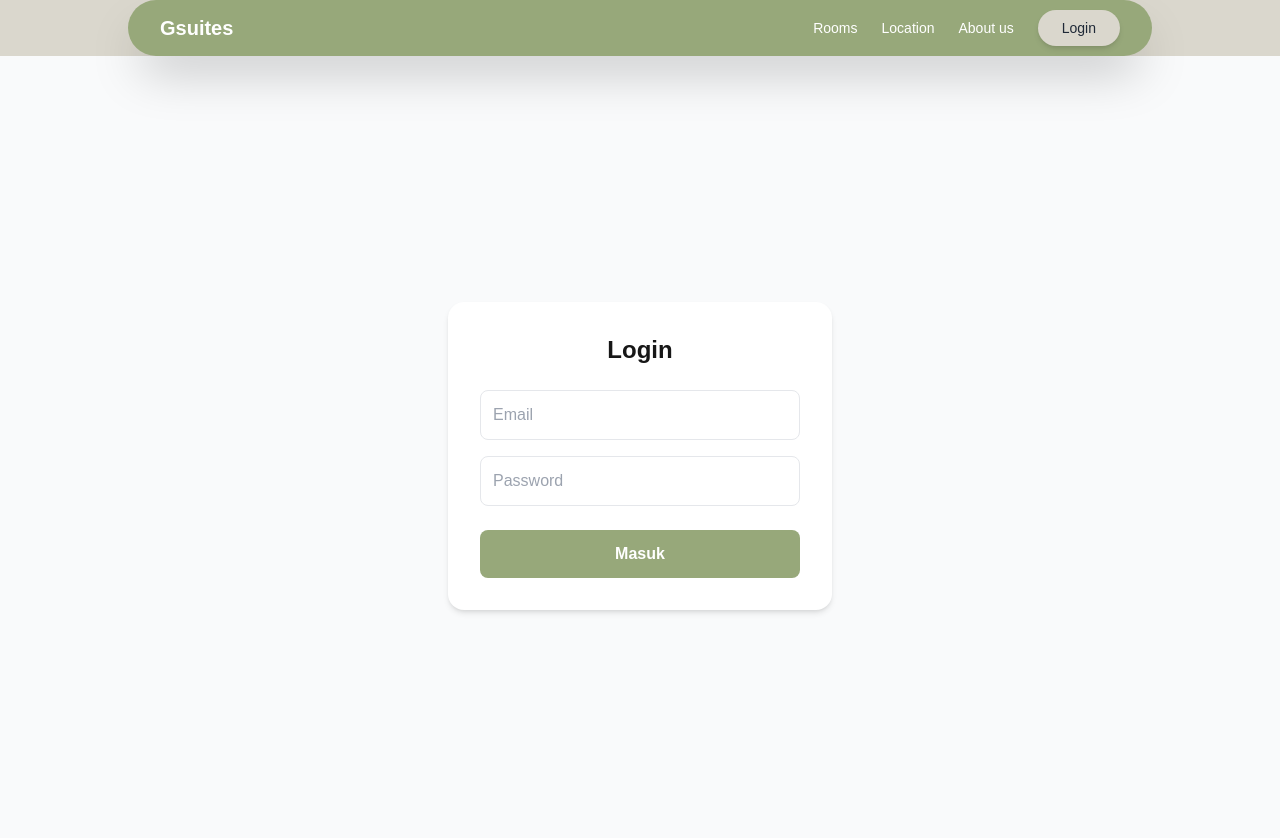
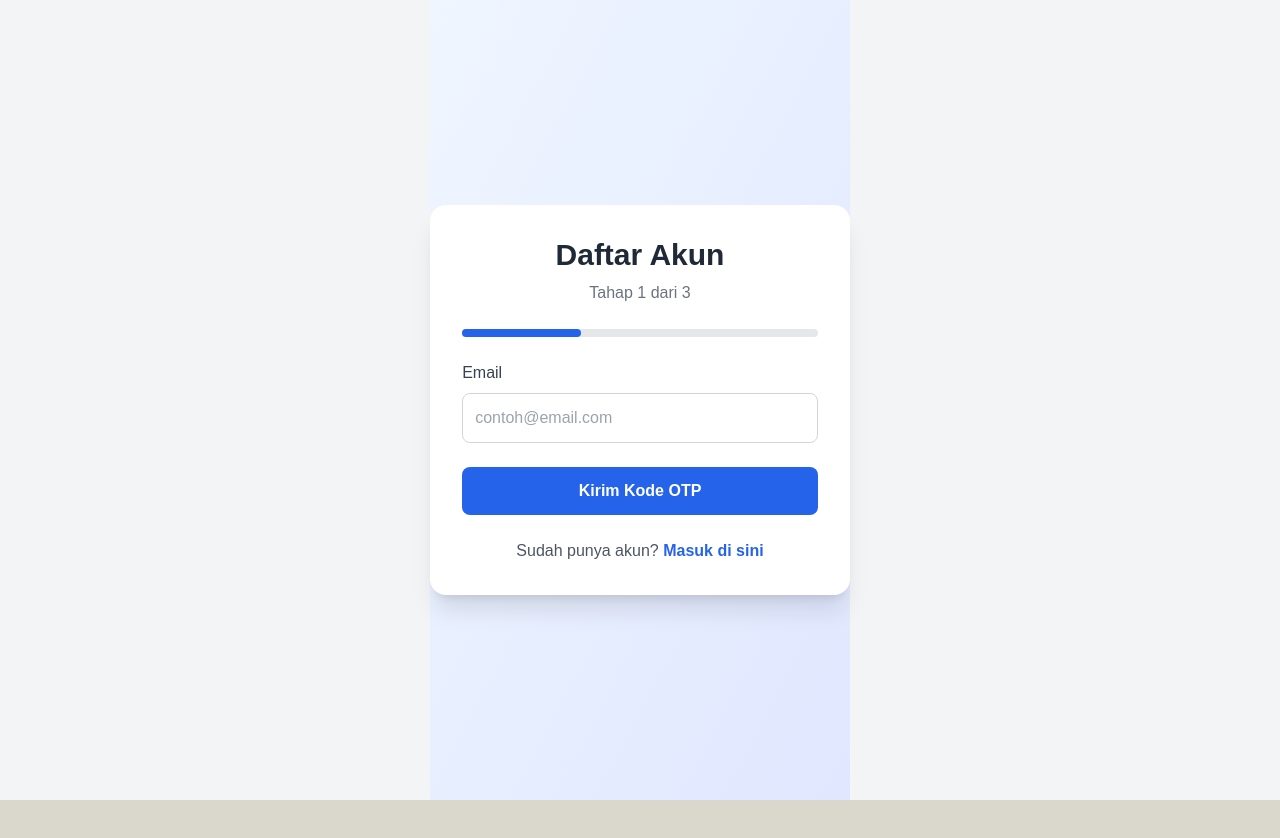
Before and after one commit to anungyudha/pss-uts, a Next.js app: page /auth/register in a window 1280 px wide. Shown: the top 838 px of the page. After the commit the page ends 800 px from the top, so only its background shows below. Built offline with nearby package versions, Linux system fonts and the light colour scheme.

Commit message:
update page login & register

```diff
--- a/app/auth/Login/page.tsx
+++ b/app/auth/Login/page.tsx
@@ -44,7 +44,7 @@ export default function LoginPage() {
 
         <p className="text-center text-sm text-gray-600 mt-6">
           Belum punya akun?{" "}
-          <Link href="/register" className="text-blue-600 hover:underline font-semibold">
+          <Link href="/auth/register" className="text-blue-600 hover:underline font-semibold">
             Daftar di sini
           </Link>
         </p>
--- /dev/null
+++ b/app/auth/layout.tsx
@@ -0,0 +1,7 @@
+export default function AuthLayout({ children }: { children: React.ReactNode }) {
+  return (
+    <div className="min-h-screen flex items-center justify-center bg-gray-100">
+      {children}
+    </div>
+  );
+}
--- a/app/auth/register/page.tsx
+++ b/app/auth/register/page.tsx
@@ -1,67 +1,258 @@
-// app/login/page.tsx
+// app/register/page.tsx
 "use client";
+
 import { useState } from "react";
 
-export default function LoginPage() {
+export default function RegisterPage() {
+  // State untuk tahapan
+  const [step, setStep] = useState(1); // 1: Email, 2: OTP, 3: Form Lengkap
+
+  // State untuk form
   const [email, setEmail] = useState("");
+  const [otp, setOtp] = useState("");
+  const [username, setUsername] = useState("");
   const [password, setPassword] = useState("");
+  const [confirmPassword, setConfirmPassword] = useState("");
+
+  // State untuk feedback
   const [error, setError] = useState("");
+  const [loading, setLoading] = useState(false);
 
-  const handleLogin = async (e: React.FormEvent) => {
+  // TAHAP 1: Request OTP
+  const handleRequestOtp = async (e: React.FormEvent) => {
     e.preventDefault();
+    setError("");
+    setLoading(true);
+
     try {
-      const res = await fetch("http://localhost:5000/api/login", {
+      const res = await fetch("http://localhost:5000/api/register/request-otp", {
         method: "POST",
         headers: { "Content-Type": "application/json" },
-        body: JSON.stringify({ email, password }),
+        body: JSON.stringify({ email }),
       });
 
       const data = await res.json();
-      if (!res.ok) throw new Error(data.message || "Login gagal");
 
-      // Simpan token JWT dari backend
-      localStorage.setItem("token", data.token);
+      if (!res.ok) throw new Error(data.message || "Gagal mengirim OTP");
 
-      alert("Login sukses!");
-      window.location.href = "/dashboard";
+      alert("OTP telah dikirim ke email Anda!");
+      setStep(2); // Pindah ke tahap verifikasi OTP
     } catch (err: any) {
       setError(err.message);
+    } finally {
+      setLoading(false);
+    }
+  };
+
+  // TAHAP 2: Verifikasi OTP
+  const handleVerifyOtp = async (e: React.FormEvent) => {
+    e.preventDefault();
+    setError("");
+    setLoading(true);
+
+    try {
+      const res = await fetch("http://localhost:5000/api/register/verify-otp", {
+        method: "POST",
+        headers: { "Content-Type": "application/json" },
+        body: JSON.stringify({ email, otp }),
+      });
+
+      const data = await res.json();
+
+      if (!res.ok) throw new Error(data.message || "Kode OTP salah");
+
+      alert("Verifikasi berhasil! Silakan lengkapi data Anda.");
+      setStep(3); // Pindah ke tahap form lengkap
+    } catch (err: any) {
+      setError(err.message);
+    } finally {
+      setLoading(false);
+    }
+  };
+
+  // TAHAP 3: Complete Registration
+  const handleCompleteRegistration = async (e: React.FormEvent) => {
+    e.preventDefault();
+    setError("");
+
+    // Validasi password
+    if (password !== confirmPassword) {
+      setError("Password dan konfirmasi password tidak cocok!");
+      return;
+    }
+
+    if (password.length < 6) {
+      setError("Password minimal 6 karakter!");
+      return;
+    }
+
+    setLoading(true);
+
+    try {
+      const res = await fetch("http://localhost:5000/api/register/complete", {
+        method: "POST",
+        headers: { "Content-Type": "application/json" },
+        body: JSON.stringify({
+          email,
+          otp,
+          username,
+          password,
+        }),
+      });
+
+      const data = await res.json();
+
+      if (!res.ok) throw new Error(data.message || "Registrasi gagal");
+
+      alert("Registrasi berhasil! Silakan login.");
+      window.location.href = "/login";
+    } catch (err: any) {
+      setError(err.message);
+    } finally {
+      setLoading(false);
     }
   };
 
   return (
-    <div className="flex justify-center items-center min-h-screen bg-gray-50">
-      <form
-        onSubmit={handleLogin}
-        className="bg-white p-8 rounded-2xl shadow-md w-96"
-      >
-        <h2 className="text-2xl font-bold text-center mb-6">Login</h2>
+    <div className="flex items-center justify-center min-h-screen bg-gradient-to-br from-blue-50 to-indigo-100">
+      <div className="bg-white p-8 rounded-2xl shadow-xl w-full max-w-md">
+        <h2 className="text-3xl font-bold text-center mb-2 text-gray-800">
+          Daftar Akun
+        </h2>
+        <p className="text-center text-gray-500 mb-6">
+          Tahap {step} dari 3
+        </p>
 
-        {error && <p className="text-red-500 text-sm mb-4">{error}</p>}
+        {/* Progress Bar */}
+        <div className="w-full bg-gray-200 rounded-full h-2 mb-6">
+          <div
+            className="bg-blue-600 h-2 rounded-full transition-all duration-300"
+            style={{ width: `${(step / 3) * 100}%` }}
+          ></div>
+        </div>
 
+        {/* Error Message */}
+        {error && (
+          <div className="bg-red-100 border border-red-400 text-red-700 px-4 py-3 rounded-lg mb-4">
+            {error}
+          </div>
+        )}
+
+        {/* TAHAP 1: Input Email */}
+        {step === 1 && (
+          <form onSubmit={handleRequestOtp}>
+            <label className="block text-gray-700 font-medium mb-2">
+              Email
+            </label>
             <input
               type="email"
-          placeholder="Email"
+              placeholder="contoh@email.com"
               value={email}
               onChange={(e) => setEmail(e.target.value)}
-          className="w-full border p-3 rounded-lg mb-4"
-          required
-        />
-        <input
-          type="password"
-          placeholder="Password"
-          value={password}
-          onChange={(e) => setPassword(e.target.value)}
-          className="w-full border p-3 rounded-lg mb-6"
+              className="w-full border border-gray-300 p-3 rounded-lg mb-6 focus:ring-2 focus:ring-blue-500 focus:border-transparent"
               required
             />
             <button
               type="submit"
-          className="w-full bg-[#97A87A] text-white font-semibold py-3 rounded-lg hover:bg-[#7D8F5C]"
+              disabled={loading}
+              className="w-full bg-blue-600 text-white py-3 rounded-lg font-semibold hover:bg-blue-700 transition disabled:bg-gray-400"
             >
-          Masuk
+              {loading ? "Mengirim..." : "Kirim Kode OTP"}
             </button>
           </form>
+        )}
+
+        {/* TAHAP 2: Input OTP */}
+        {step === 2 && (
+          <form onSubmit={handleVerifyOtp}>
+            <p className="text-sm text-gray-600 mb-4">
+              Kode OTP telah dikirim ke <strong>{email}</strong>
+            </p>
+            <label className="block text-gray-700 font-medium mb-2">
+              Kode OTP
+            </label>
+            <input
+              type="text"
+              placeholder="Masukkan 6 digit kode"
+              value={otp}
+              onChange={(e) => setOtp(e.target.value)}
+              className="w-full border border-gray-300 p-3 rounded-lg mb-4 focus:ring-2 focus:ring-blue-500 focus:border-transparent"
+              maxLength={6}
+              required
+            />
+            <button
+              type="submit"
+              disabled={loading}
+              className="w-full bg-blue-600 text-white py-3 rounded-lg font-semibold hover:bg-blue-700 transition disabled:bg-gray-400 mb-3"
+            >
+              {loading ? "Memverifikasi..." : "Verifikasi Kode"}
+            </button>
+            <button
+              type="button"
+              onClick={() => setStep(1)}
+              className="w-full text-blue-600 hover:underline"
+            >
+              ← Kembali ubah email
+            </button>
+          </form>
+        )}
+
+        {/* TAHAP 3: Form Lengkap */}
+        {step === 3 && (
+          <form onSubmit={handleCompleteRegistration}>
+            <label className="block text-gray-700 font-medium mb-2">
+              Username
+            </label>
+            <input
+              type="text"
+              placeholder="Username"
+              value={username}
+              onChange={(e) => setUsername(e.target.value)}
+              className="w-full border border-gray-300 p-3 rounded-lg mb-4 focus:ring-2 focus:ring-blue-500 focus:border-transparent"
+              required
+            />
+
+            <label className="block text-gray-700 font-medium mb-2">
+              Password
+            </label>
+            <input
+              type="password"
+              placeholder="Minimal 6 karakter"
+              value={password}
+              onChange={(e) => setPassword(e.target.value)}
+              className="w-full border border-gray-300 p-3 rounded-lg mb-4 focus:ring-2 focus:ring-blue-500 focus:border-transparent"
+              required
+            />
+
+            <label className="block text-gray-700 font-medium mb-2">
+              Konfirmasi Password
+            </label>
+            <input
+              type="password"
+              placeholder="Masukkan ulang password"
+              value={confirmPassword}
+              onChange={(e) => setConfirmPassword(e.target.value)}
+              className="w-full border border-gray-300 p-3 rounded-lg mb-6 focus:ring-2 focus:ring-blue-500 focus:border-transparent"
+              required
+            />
+
+            <button
+              type="submit"
+              disabled={loading}
+              className="w-full bg-blue-600 text-white py-3 rounded-lg font-semibold hover:bg-blue-700 transition disabled:bg-gray-400"
+            >
+              {loading ? "Mendaftar..." : "Daftar Sekarang"}
+            </button>
+          </form>
+        )}
+
+        <p className="text-center text-gray-600 mt-6">
+          Sudah punya akun?{" "}
+          <a href="/login" className="text-blue-600 font-semibold hover:underline">
+            Masuk di sini
+          </a>
+        </p>
+      </div>
     </div>
   );
 }
--- a/app/components/Navbar.tsx
+++ b/app/components/Navbar.tsx
@@ -2,11 +2,9 @@
 
 import Link from "next/link";
 import { useState } from "react";
-import LoginModal from "./LoginModal";
 
 const Navbar = () => {
   const [isOpen, setIsOpen] = useState(false);
-  const [showLogin, setShowLogin] = useState(false);
 
   const navLinks = [
     { name: "Rooms", href: "#rooms" },
@@ -18,6 +16,7 @@ const Navbar = () => {
     <div className="sticky top-0 left-0 right-0 z-40 px-4">
       <nav className="max-w-5xl mx-auto bg-[#97A87A] rounded-[30px] shadow-2xl">
         <div className="flex justify-between items-center h-14 px-8">
+          {/* Logo */}
           <Link
             href="/"
             className="text-xl font-bold text-white hover:text-[#DAD7CD] transition duration-150"
@@ -25,7 +24,7 @@ const Navbar = () => {
             Gsuites
           </Link>
 
-          {/* Desktop Links */}
+          {/* Desktop Navigation */}
           <div className="hidden md:flex flex-grow justify-end items-center space-x-6">
             {navLinks.map((link) => (
               <Link
@@ -36,12 +35,12 @@ const Navbar = () => {
                 {link.name}
               </Link>
             ))}
-            <button
-              onClick={() => setShowLogin(true)}
+            <Link
+              href="/auth/login"
               className="px-6 py-2 text-sm font-medium text-gray-800 bg-[#DAD7CD] rounded-full hover:bg-white transition duration-300 transform hover:scale-[1.03] shadow-md ml-8"
             >
               Login
-            </button>
+            </Link>
           </div>
 
           {/* Mobile Menu Button */}
@@ -57,7 +56,7 @@ const Navbar = () => {
         </div>
       </nav>
 
-      {/* Mobile Menu */}
+      {/* Mobile Navigation */}
       <div
         className={`${
           isOpen ? "block" : "hidden"
@@ -74,20 +73,15 @@ const Navbar = () => {
               {link.name}
             </Link>
           ))}
-          <button
-            onClick={() => {
-              setShowLogin(true);
-              setIsOpen(false);
-            }}
+          <Link
+            href="/auth/login"
             className="mt-2 block w-full text-center px-4 py-2 text-sm font-medium text-gray-800 bg-[#DAD7CD] rounded-full hover:bg-white shadow-md"
+            onClick={() => setIsOpen(false)}
           >
             Login
-          </button>
+          </Link>
         </div>
       </div>
-
-      {/* Modal */}
-      {showLogin && <LoginModal onClose={() => setShowLogin(false)} />}
     </div>
   );
 };
--- a/app/layout.tsx
+++ b/app/layout.tsx
@@ -1,9 +1,7 @@
 import type { Metadata } from "next";
 import localFont from "next/font/local";
 import "./globals.css";
-import Navbar from "./components/Navbar";
 
-// Asumsi Anda memiliki font ini di folder lokal
 const geistSans = localFont({
   src: "./fonts/GeistVF.woff",
   variable: "--font-geist-sans",
@@ -26,14 +24,9 @@ export default function RootLayout({
   children: React.ReactNode;
 }>) {
   return (
-        // Mengubah lang="en" menjadi lang="id"
     <html lang="id">
-            {/* Latar belakang body diubah menjadi hitam pekat (gray-900) */}
-            <body
-                className={`${geistSans.variable} ${geistMono.variable} antialiased bg-[#DAD7CD]`}
-            >
-                <Navbar />
-                <main>{children}</main>
+      <body className={`${geistSans.variable} ${geistMono.variable} antialiased bg-[#DAD7CD]`}>
+        {children}
       </body>
     </html>
   );
```
Also changed, not shown: app/page.tsx (+6 -6 lines). Lines whose indentation alone changed are shown as unchanged.
